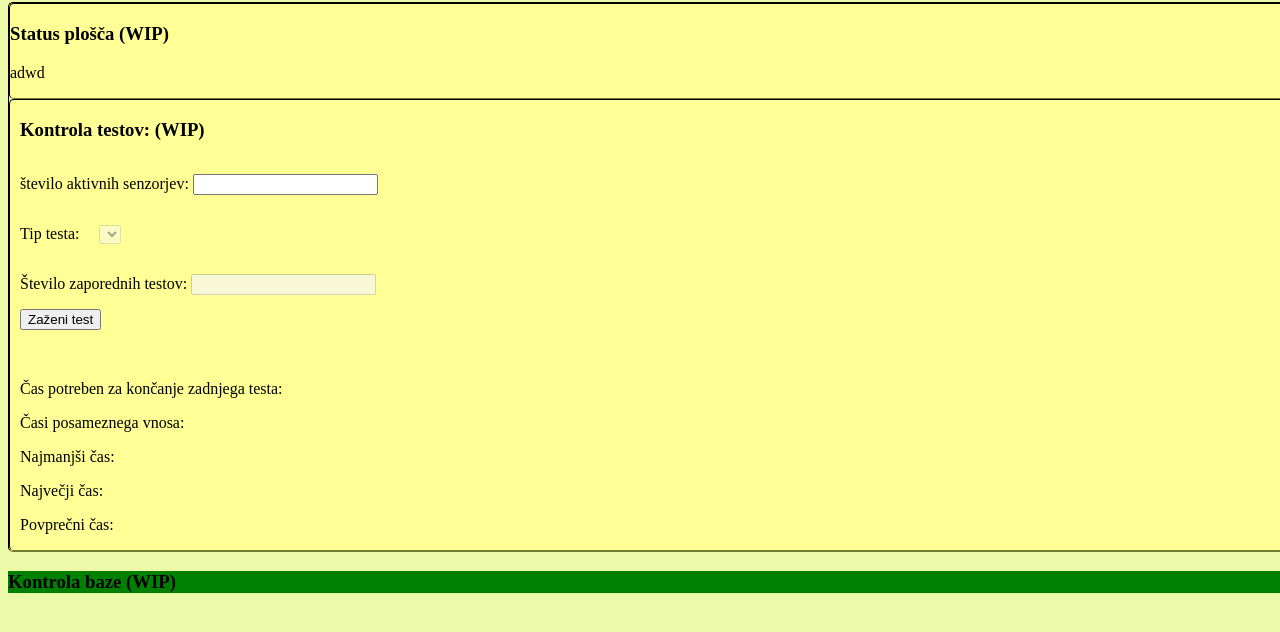
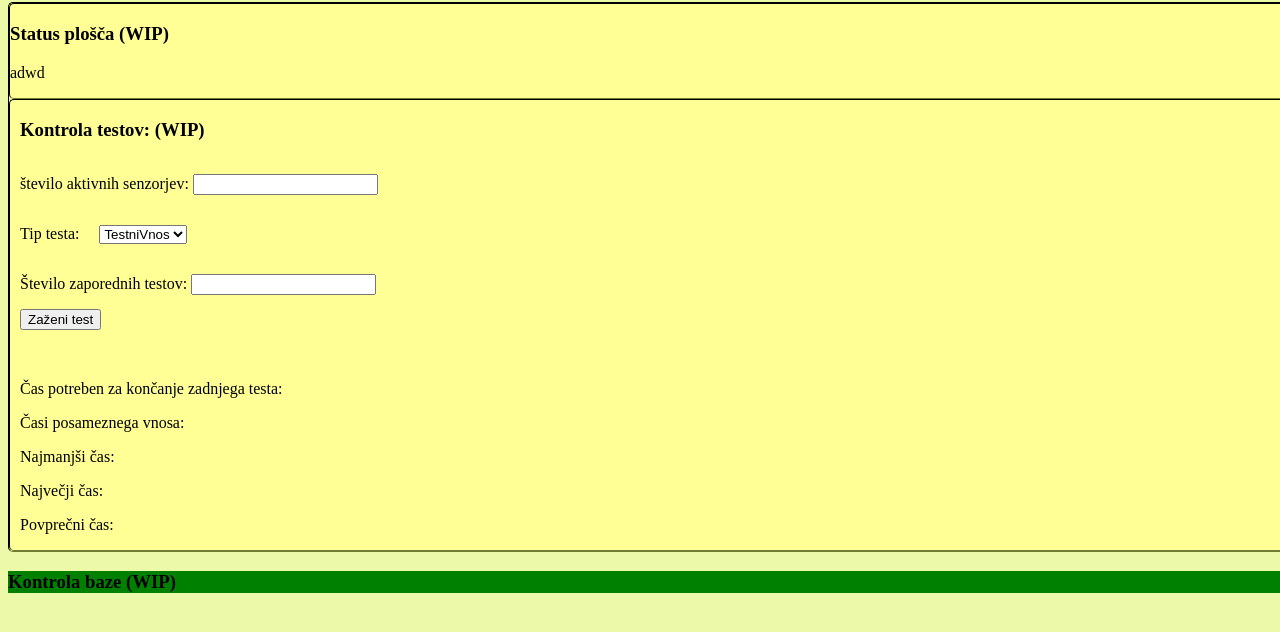
Before and after one commit to am9525/ZZRS-Seminarska, a website: page nodejs/view/ejs/index.ejs in a window 1280 px wide. Shown: the part 64-696 px from the top of the page. Drawn offline with nearby package versions, Linux system fonts and the light colour scheme; files that its build step writes are made by us from their sources.

Commit message:
[views/index.ejs] Gumb 'Zaženi test' sedaj naredi POST zahtevo na '/manager/zacniTestiranje'

```diff
--- a/nodejs/view/ejs/index.ejs
+++ b/nodejs/view/ejs/index.ejs
@@ -19,14 +19,16 @@
         </div>
         <div id="statusInnards2" class="internalSection  padd10l borderbox">
           <h3>Kontrola testov: (WIP)</h3>
-          <form method="post" action="/ZacniTestiranje">
-          <p class="inline">število aktivnih senzorjev:</p>  <input id="tfStAktSenz" type="text" name="stASenz" class="inline">
+          <form method="post" action="/manager/zacniTestiranje">
+          <p class="inline">število aktivnih senzorjev:</p>  <input id="tfStAktSenz" type="text" name="aktSenzorji" class="inline">
           <br>
-          <p class="inline">Tip testa:</p><seldiv><select id="izbiraTesta" class="inline" name="izbTesta"></select></seldiv>
+          <p class="inline">Tip testa:</p><seldiv><select id="izbiraTesta" class="inline" name="izbiraTesta">
+              <option value="TestniVnos">TestniVnos</option>
+          </select></seldiv>
           <br>
-          <p class="inline">Število zaporednih testov:</p> <input id="tfStZapTest" type="text" name="stZapTest" class="inline">
+          <p class="inline">Število zaporednih testov:</p> <input id="tfStZapTest" type="text" name="stZaporedTestov" class="inline">
           <br>
-          <input id="btZacTest" type="submit" value="Zaženi test" name="btZazTest">
+          <input id="btZacTest" type="submit" value="Zaženi test" name="btZazeniTest">
           </form>
           <br>
           <p>Čas potreben za končanje zadnjega testa:</p>
@@ -35,16 +37,26 @@
           <p>Največji čas:</p>
           <p>Povprečni čas:</p>
           <script>
+          <% if(testSeIzvaja){ %>
+            $("#tfStAktSenz").attr("disabled", true);
+            $("#btZacTest").attr("disabled", true);
+            $("#tfStZapTest").attr("disabled", true);
+            $("#izbiraTesta").attr("disabled", true);
+          <% } else { %>
             $("#tfStAktSenz").attr("disabled", false);
             $("#btZacTest").attr("disabled", false);
-            $("#tfStZapTest").attr("disabled", true);
-            $("#izbiraTesta").attr("disabled", true);
-
+            $("#tfStZapTest").attr("disabled", false);
+            $("#izbiraTesta").attr("disabled", false);
+          <%}%>
+          $("#tfStAktSenz").val("<%= stAktivnihSenzorjev %>")
           </script>
         </div>
       </span> </div>
     <div id="kontroleTabele">
       <h3>Kontrola baze (WIP)</h3>
+
+
+
     </div>
   </body>
 </html>
```
